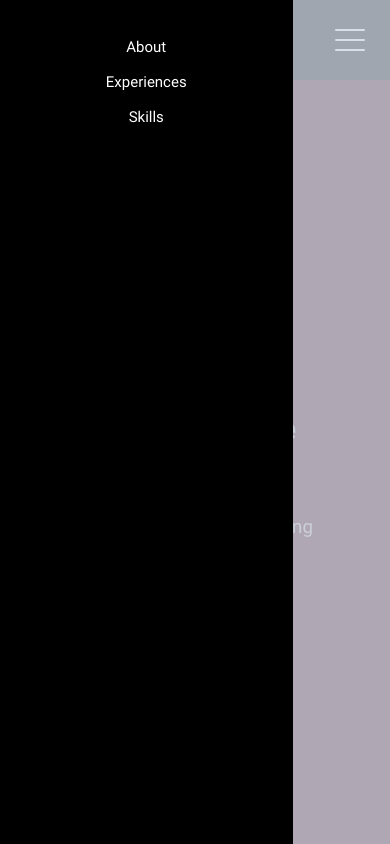
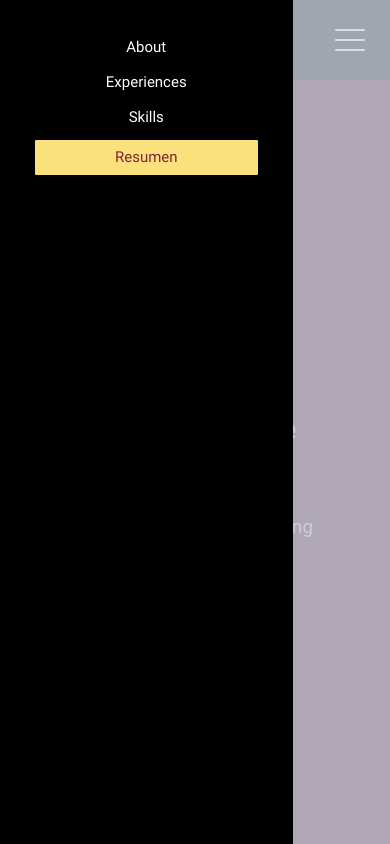
Before and after one commit to r10rivas/portafolio-vue, a Vue app: page / in a window 390 px wide. Both pictures are taken after a click on the link 350 px from the left and 40 px from the top of the page. Shown: the top 844 px of the page. Built offline with nearby package versions, Linux system fonts and the light colour scheme.

Commit message:
Add link of CV to navegation

```diff
--- a/src/components/Navegation.vue
+++ b/src/components/Navegation.vue
@@ -25,9 +25,13 @@
             Skills
           </li>
         </ul>
-        <button class="mx-4 my-2 py-4 px-8 text-center text-app-primary border rounded-sm border-app-yellow bg-app-yellow hover:text-app-black">
+        <a
+          class="mx-4 my-2 py-4 px-8 text-center text-app-primary border rounded-sm border-app-yellow bg-app-yellow hover:text-app-black"
+          href="https://drive.google.com/file/d/1A6Z5PoNPsOsQ-GxOEkt_VL0nnpEZFIpX/view?usp=sharing"
+          target="_blank"
+        >
           Resumen
-        </button>
+        </a>
       </nav>
       <a
         class="flex flex-col items-center justify-center w-16 h-16 p-2 sm:hidden active:border active:border-solid active:border-primary active:rounded-sm"
@@ -54,7 +58,7 @@
         class="absolute top-0 w-3/4 h-screen z-20 bg-black sm:hidden"
         v-if="sidebarShow"
       >
-        <nav class="py-12 p-10 text-white text-2xl">
+        <nav class="py-12 p-10 flex flex-col text-white text-2xl">
           <ul class="cursor-pointer">
             <li
               class="p-4 text-center hover:bg-primary"
@@ -69,6 +73,13 @@
             </li>
             <li class="p-4 text-center hover:bg-primary">Skills</li>
           </ul>
+          <a
+            class="mx-4 my-2 py-4 px-8 text-center text-app-primary border rounded-sm border-app-yellow bg-app-yellow hover:text-app-black"
+            href="https://drive.google.com/file/d/1A6Z5PoNPsOsQ-GxOEkt_VL0nnpEZFIpX/view?usp=sharing"
+            target="_blank"
+          >
+            Resumen
+          </a>
         </nav>
       </div>
     </transition>
```
